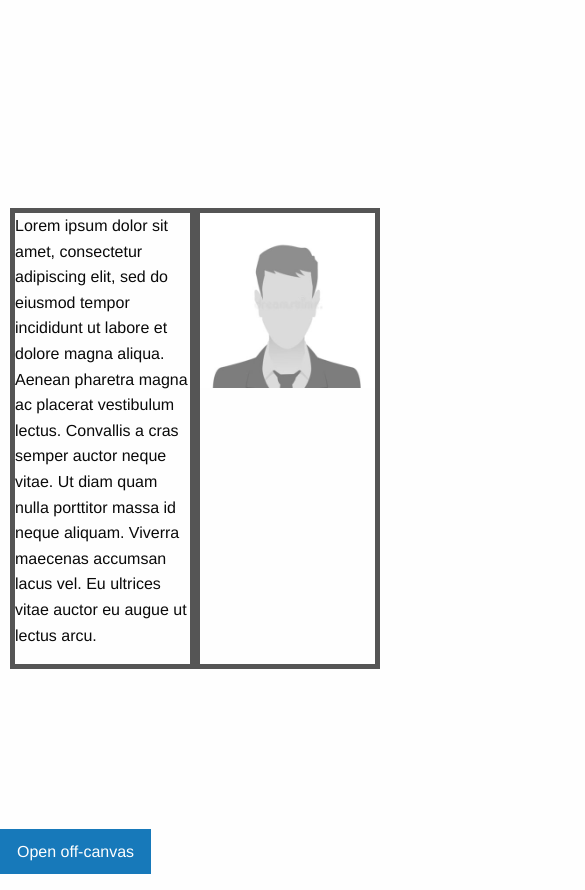
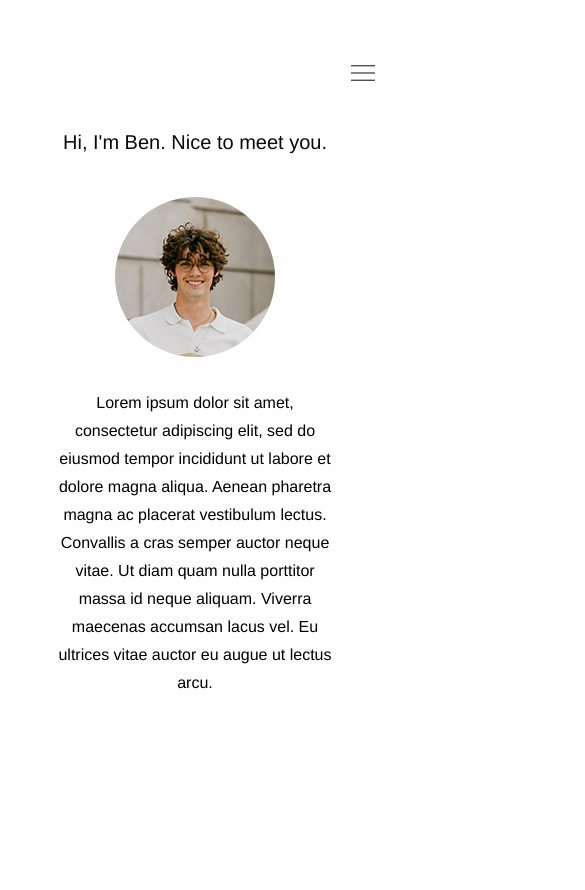
Before and after one commit to Elli9025/Elli9025.github.io, a plain HTML site: page index.html in a window 390 px wide. Shown: the top 890 px of the page, 585 px wide, since content can reach past the window. After the commit the page ends 844 px from the top, so only its background shows below. Drawn offline with Linux system fonts and the light colour scheme.

Commit message:
feat: add responsive design for mobile
not finished yet but I want to push it to test on my phone.

```diff
--- a/css/style.css
+++ b/css/style.css
@@ -34,15 +34,47 @@
 
 .bio {
     border: 5px solid #555;
+    word-break: break-word;
 }
 
 .headshot {
     border: 5px solid #555;
 }
 
+#headshot-mobile-cell {
+    text-align: center;
+    margin-bottom: 1rem;
+    margin-top: 1rem;
+  }
 
 
 
+#bio-mobile {
+    text-align: center;
+    line-height: 1.75rem;
+    color: black;
+    margin-top: 1rem;
+    margin-right: 2rem;
+    margin-left: 2rem;
+    padding-right: 1rem;
+    padding-left: 1rem;
+    word-break: break-word;
+  }
+
+#bio-header {
+    text-align: center;
+    margin: 0;
+}
+
+#mobile-bio-headshot-container {
+    margin-top: 5rem;
+    margin-bottom: 2rem;
+}
 
 
-.button { font-size: 1rem;}
+
+.button {
+     background-color: white;
+     position: absolute;
+     right: 0;
+    }
--- a/index.html
+++ b/index.html
@@ -12,7 +12,7 @@
 <body>
 
   <!-- Off Canvas Navigation Menu For Mobile/Small Only -->
-    <div class="off-canvas position-left" id="offCanvas" data-off-canvas>
+    <div class="off-canvas position-right" id="offCanvasRightOverlap" data-off-canvas data-transition="overlap>
 
         <!-- Close button -->
         <button class="close-button" aria-label="Close menu" type="button" data-close>
@@ -21,15 +21,13 @@
 
         <!-- Menu -->
         <ul class="vertical menu">
-          <li><a href="#">Foundation</a></li>
-          <li><a href="#">Dot</a></li>
-          <li><a href="#">ZURB</a></li>
-          <li><a href="#">Com</a></li>
-          <li><a href="#">Slash</a></li>
-          <li><a href="#">Sites</a></li>
+          <li><a href="index.html">Home</a></li>
+          <li><a href="projects.html">Projects</a></li>
+          <li><a href="resume.html">Resume</a></li>
+          <li><a href="fun.html">Fun</a></li>
         </ul>
 
-      </div>
+    </div>
     <!-- -------------------------------------------- -->
 
       <!-- Page Content -->
@@ -42,17 +40,22 @@
             <div class="top-bar-left">
               <ul class="dropdown menu" data-dropdown-menu>
                 <li class="menu-text"><h3 class="navbar-title">Ben Elliott</h3></li>
+                <li class="navlinks"><a href="index.html">Home</a></li>
                 <li class="navlinks"><a href="projects.html">Projects</a></li>
                 <li class="navlinks"><a href="resume.html">Resume</a></li>
                 <li class="navlinks"><a href="fun.html">Fun</a></li>
+
               </ul>
             </div>
           </div>
         </nav>
-        <!----------------------------->
 
-        <!-- Grid for a bit about me and Headshot photo of myself -->
-        <div class="grid-container">
+        <!-- Nav button for mobile/small -->
+        <button type="button" class="button show-for-small-only" data-toggle="offCanvasRightOverlap"><img src="images/hamburger-menu.png"/></button>
+
+
+        <!-- MEDIUM/LARGE Grid for a bit about me and Headshot photo of myself for medium/large -->
+        <div class="grid-container show-for-medium">
           <div class="grid-x">
             <div class="cell small-6 bio"><p>Lorem ipsum dolor sit amet,
                consectetur adipiscing elit, sed do eiusmod tempor
@@ -64,6 +67,27 @@
             <div class="cell small-6 headshot"><img src="images/headshot-placeholder.jpg"></div>
           </div>
         </div>
+
+        <!-- SMALL Vertical Grid for a bit about me and Headshot photo of myself for small -->
+        <div class="grid-container show-for-small-only" id="mobile-bio-headshot-container">
+          <div class="grid-y" style="height: 20rem;">
+            <div class="cell small-2">
+              <h2 id="bio-header">Hi, I'm Ben. Nice to meet you.</h2>
+            </div>
+            <div class="cell small-6" id="headshot-mobile-cell">
+              <img id="headshot-mobile-img" src="images/headshot-mobile.jpg">
+            </div>
+            <div class="cell small-9" >
+              <p id="bio-mobile">Lorem ipsum dolor sit amet,
+                consectetur adipiscing elit, sed do eiusmod tempor
+                incididunt ut labore et dolore magna aliqua. Aenean
+                pharetra magna ac placerat vestibulum lectus. Convallis
+                a cras semper auctor neque vitae. Ut diam quam nulla porttitor
+                massa id neque aliquam. Viverra maecenas accumsan lacus vel.
+                Eu ultrices vitae auctor eu augue ut lectus arcu. </p>
+            </div>
+          </div>
+      </div>
 
 
 
@@ -77,9 +101,8 @@
         </div>
 
 
-        <!-- Nav button for mobile/small -->
-        <button type="button" class="button show-for-small-only" data-toggle="offCanvas">Open off-canvas</button>
-      </div>
+
+
 
     <!-- include before closing </body> tag -->
     <script src="js/jquery-3.6.0.min.js"></script>
```
Also changed, not shown: projects.html (deleted, +0 -22 lines), images/hamburger-menu.png (added), images/headshot-mobile.jpg (added).
